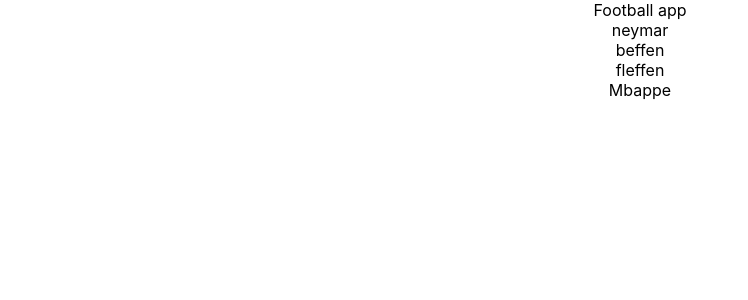
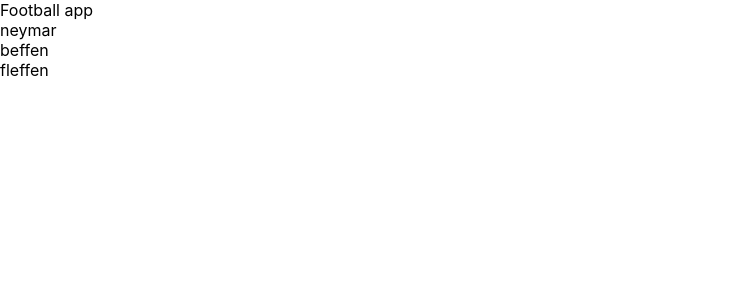
Before and after one commit to rommelcode/football-app, a React (Create React App) app: page / in a window 1280 px wide. Shown: the top 300 px of the page, without its empty margins (0-748 px from the left). Built offline with nearby package versions, Linux system fonts and the light colour scheme.

Commit message:
just installed router crap

```diff
--- a/package.json
+++ b/package.json
@@ -12,6 +12,7 @@
     "@types/react-dom": "^17.0.0",
     "react": "^17.0.1",
     "react-dom": "^17.0.1",
+    "react-router-dom": "^5.2.0",
     "react-scripts": "4.0.3",
     "typescript": "^4.1.2",
     "web-vitals": "^1.0.1"
@@ -39,5 +40,8 @@
       "last 1 firefox version",
       "last 1 safari version"
     ]
+  },
+  "devDependencies": {
+    "@types/react-router-dom": "^5.1.7"
   }
 }
--- a/src/App.tsx
+++ b/src/App.tsx
@@ -3,16 +3,18 @@
 import './App.css';
 import List from './List';
 import Player from './Player'
+import { BrowserRouter as Router, Route } from "react-router-dom";
+
 
 function App() {
-  const player = {name:"Messi"};
-const players = [{name:"neymar"},{name:"beffen"},{name:"fleffen"}];
+  const player = { name: "Messi" };
+  const players = [{ name: "neymar" }, { name: "beffen" }, { name: "fleffen" }];
   return (
-    <div className="App">
+    <Router>
       Football app
-      <List players = {players}/>
-      <Player name={'Mbappe'}></Player>
-    </div>
+      <List players={players}></List>
+
+    </Router>
   );
 }
 
--- a/src/Player.tsx
+++ b/src/Player.tsx
@@ -5,6 +5,7 @@
 
 interface IPlayer {
     name:string ;
+    id?: number;
 }
 
 
```
Also changed, not shown: src/config/routes.ts (added, +21 -0 lines), 1 other file (tests, documents, lock files or other folders).
